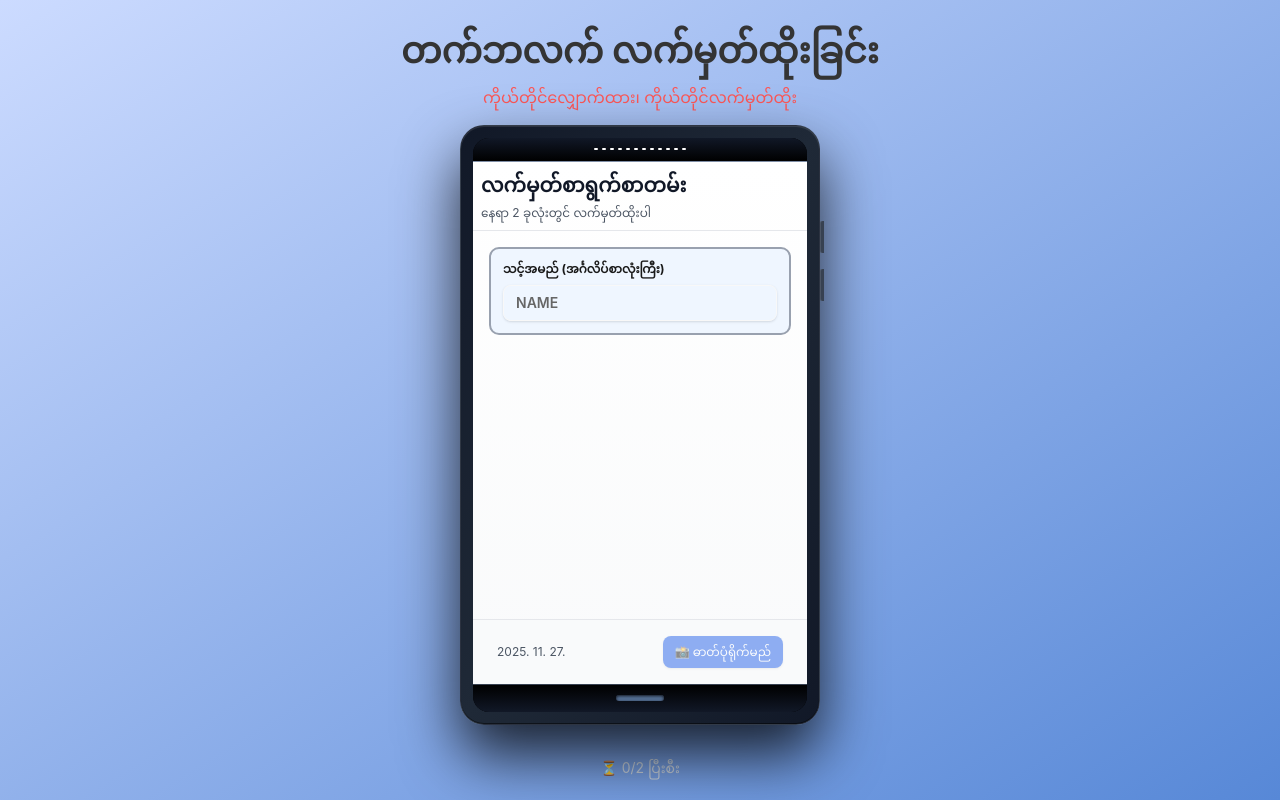
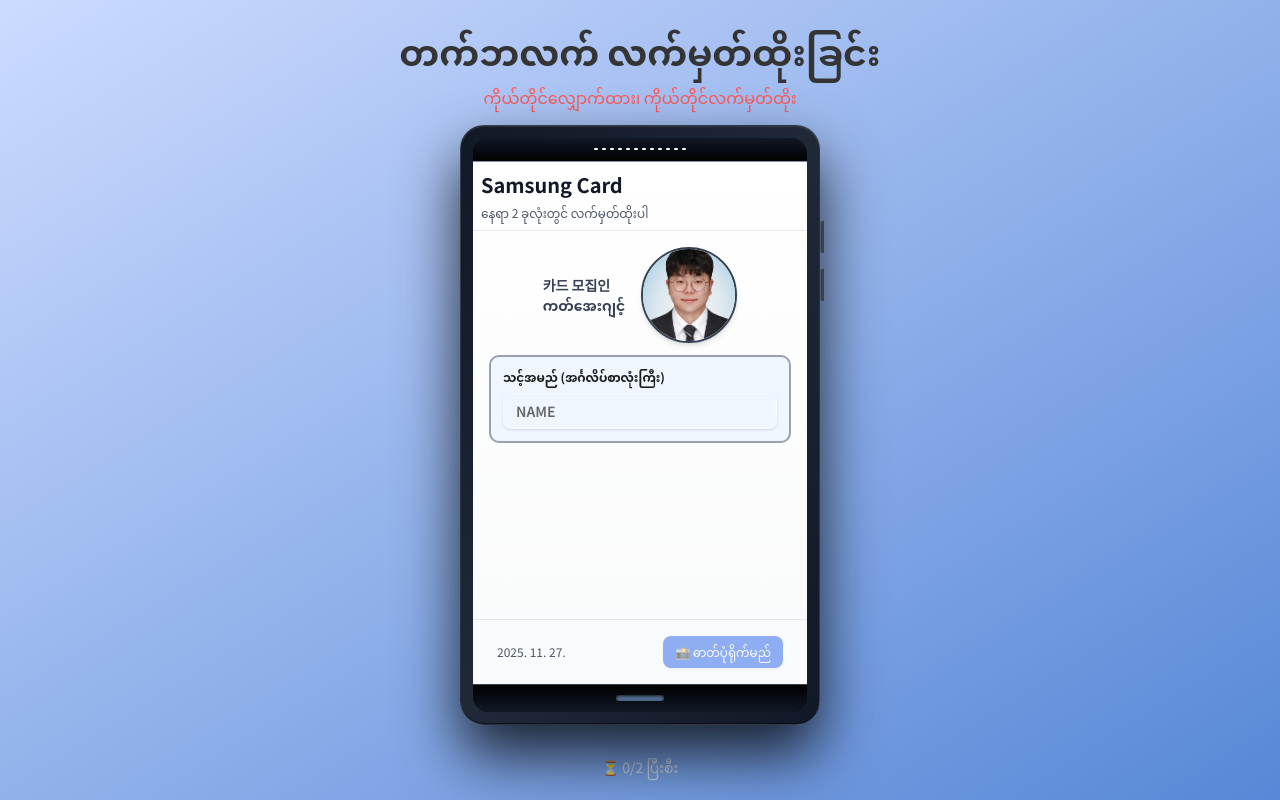
Before and after one commit to rlagnswo0505/signature-project, a React (Vite) app: page / in a window 1280 px wide. Built offline with nearby package versions, Linux system fonts and the light colour scheme.

Commit message:
Feature: Noto Sans KR 및 Noto Sans Myanmar 폰트 적용

```diff
--- a/index.html
+++ b/index.html
@@ -5,6 +5,9 @@
     <link rel="icon" type="image/svg+xml" href="/vite.svg" />
     <meta name="viewport" content="width=device-width, initial-scale=1.0" />
     <title>signature-project</title>
+    <link rel="preconnect" href="https://fonts.googleapis.com">
+    <link rel="preconnect" href="https://fonts.gstatic.com" crossorigin>
+    <link href="https://fonts.googleapis.com/css2?family=Noto+Sans+KR:wght@400;500;600;700&family=Noto+Sans+Myanmar:wght@400;500;600;700&display=swap" rel="stylesheet">
   </head>
   <body>
     <div id="root"></div>
--- a/src/components/tablet-mockup.tsx
+++ b/src/components/tablet-mockup.tsx
@@ -3,6 +3,7 @@ import { SignatureCanvas } from './signature-canvas';
 import { Button } from '@/components/ui/button';
 import { Input } from '@/components/ui/input';
 import { Label } from '@/components/ui/label';
+import Picture from '@/assets/1.jpg';
 
 interface TabletMockupProps {
   signatures: {
@@ -112,12 +113,33 @@ export function TabletMockup({ signatures, onSignatureChange, onCapture, isAllSi
               <div style={{ flex: 1, overflow: 'hidden', display: 'flex', flexDirection: 'column', background: 'linear-gradient(to bottom, #ffffff, #f9fafb)' }}>
                 {/* 헤더 */}
                 <div style={{ padding: '8px', borderBottom: '1px solid #e5e7eb' }}>
-                  <h2 style={{ fontSize: '1.25rem', fontWeight: 'bold', color: '#111827' }}>လက်မှတ်စာရွက်စာတမ်း</h2>
+                  <h2 style={{ fontSize: '1.25rem', fontWeight: 'bold', color: '#111827' }}>Samsung Card</h2>
                   <p style={{ fontSize: '0.75rem', marginTop: '0.25rem', color: '#4b5563' }}>နေရာ 2 ခုလုံးတွင် လက်မှတ်ထိုးပါ</p>
                 </div>
 
                 {/* 서명 영역 - 세로 스택 */}
                 <div style={{ flex: 1, overflowY: 'auto', padding: '1rem', display: 'flex', flexDirection: 'column', gap: '0.75rem' }}>
+                  {/* 모집인 사진 */}
+                  <div
+                    className="flex justify-center items-center
+                    gap-4
+                  "
+                  >
+                    <div>
+                      <p className="text-sm font-semibold text-gray-700">카드 모집인</p>
+                      <p className="text-sm font-semibold text-gray-700">ကတ်အေးဂျင့်</p>
+                    </div>
+
+                    <img
+                      src={Picture}
+                      alt="Recruiter"
+                      className="
+                    w-24 h-24 rounded-full border-2 border-gray-700 shadow-md"
+                      style={{
+                        objectFit: 'cover',
+                      }}
+                    />
+                  </div>
                   {/* 이름 입력 필드 */}
                   <div className="flex flex-col gap-2 p-3 border-2 border-gray-400 rounded-lg bg-blue-50">
                     <Label htmlFor="name" className="text-xs font-bold">
@@ -132,16 +154,20 @@ export function TabletMockup({ signatures, onSignatureChange, onCapture, isAllSi
                       {/* 고객 확인 질문 */}
                       <div className="flex flex-col gap-3 p-3 border-2 border-orange-400 rounded-lg bg-yellow-50">
                         <div className="text-xs font-bold text-red-600 leading-relaxed">
-                          모든 항목을 읽고 태블릿에 서명해주세요.<br />
-                          심사 대답을 잘못하면 카드발급이 취소될 수 있습니다.<br />
-                          <span className="text-gray-600">အရာအားလုံးကို ဖတ်ပြီး တက်ဘလက်တွင် လက်မှတ်ထိုးပါ။</span><br />
+                          모든 항목을 읽고 태블릿에 서명해주세요.
+                          <br />
+                          심사 대답을 잘못하면 카드발급이 취소될 수 있습니다.
+                          <br />
+                          <span className="text-gray-600">အရာအားလုံးကို ဖတ်ပြီး တက်ဘလက်တွင် လက်မှတ်ထိုးပါ။</span>
+                          <br />
                           <span className="text-gray-600">မေးခွန်းများကို မှားယွင်းစွာ ဖြေဆိုပါက ကတ်ထုတ်ပေးမှု ပယ်ဖျက်ခံရနိုင်ပါသည်။</span>
                         </div>
 
                         {/* 질문 1 */}
                         <div className="flex flex-col gap-1">
                           <Label className="text-xs font-semibold">
-                            ① 본인이 직접 서명하셨나요?<br />
+                            ① 본인이 직접 서명하셨나요?
+                            <br />
                             <span className="text-gray-500">၁။ သင်ကိုယ်တိုင် တက်ဘလက်ဖြင့် ရေးသားပြီး လက်မှတ်ထိုးခဲ့ပါသလား?</span>
                           </Label>
                           <div className="flex gap-2">
@@ -157,7 +183,8 @@ export function TabletMockup({ signatures, onSignatureChange, onCapture, isAllSi
                         {/* 질문 2 */}
                         <div className="flex flex-col gap-1">
                           <Label className="text-xs font-semibold">
-                            ② 선물 받은 적 있나요?<br />
+                            ② 선물 받은 적 있나요?
+                            <br />
                             <span className="text-gray-500">၂။ လက်ဆောင် ရရှိဖူးပါသလား?</span>
                           </Label>
                           <div className="flex gap-2">
@@ -173,7 +200,8 @@ export function TabletMockup({ signatures, onSignatureChange, onCapture, isAllSi
                         {/* 질문 3 */}
                         <div className="flex flex-col gap-1">
                           <Label className="text-xs font-semibold">
-                            ③ 자택주소가 부평구 광장로 16 1층 10호 미얀골 맞나요?<br />
+                            ③ 자택주소가 부평구 광장로 16 1층 10호 미얀골 맞나요?
+                            <br />
                             <span className="text-gray-500">၃။ သင့်နေအိမ်လိပ်စာက 부평구 광장로 16 1층 10호 미얀골 မှန်ပါသလား?</span>
                           </Label>
                           <div className="flex gap-2">
@@ -189,7 +217,8 @@ export function TabletMockup({ signatures, onSignatureChange, onCapture, isAllSi
                         {/* 질문 4 */}
                         <div className="flex flex-col gap-1">
                           <Label className="text-xs font-semibold">
-                            ④ 결제일이 13일 맞나요?<br />
+                            ④ 결제일이 13일 맞나요?
+                            <br />
                             <span className="text-gray-500">၄။ ငွေပေးချေမည့်ရက်သည် ၁၃ ရက်မှန်ပါသလား?</span>
                           </Label>
                           <div className="flex gap-2">
--- a/src/globals.css
+++ b/src/globals.css
@@ -2,6 +2,10 @@
 @import "tw-animate-css";
 
 @custom-variant dark (&:is(.dark *));
+
+* {
+  font-family: 'Noto Sans KR', 'Noto Sans Myanmar', -apple-system, BlinkMacSystemFont, 'Segoe UI', 'Roboto', 'Oxygen', 'Ubuntu', 'Cantarell', sans-serif;
+}
 
 :root {
   --background: #ffffff;
```
Also changed, not shown: src/assets/1.jpg (added).
